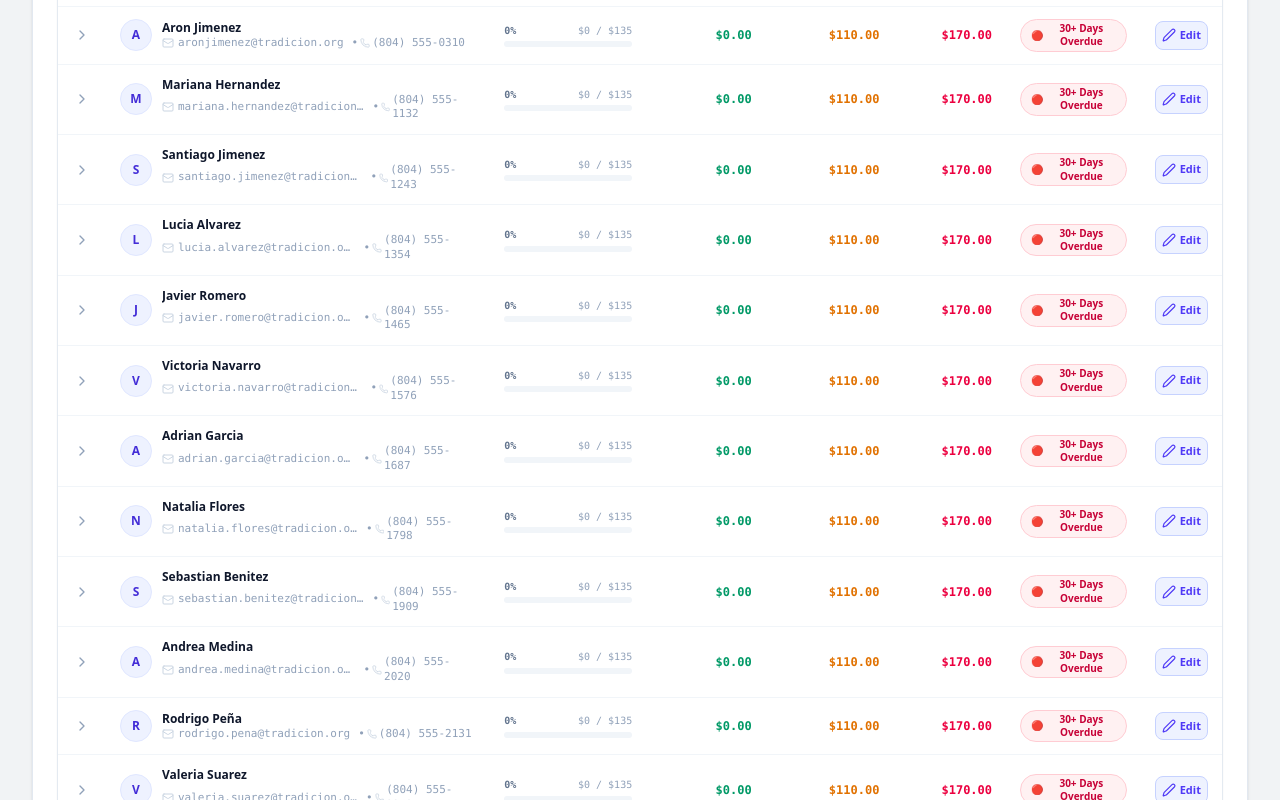
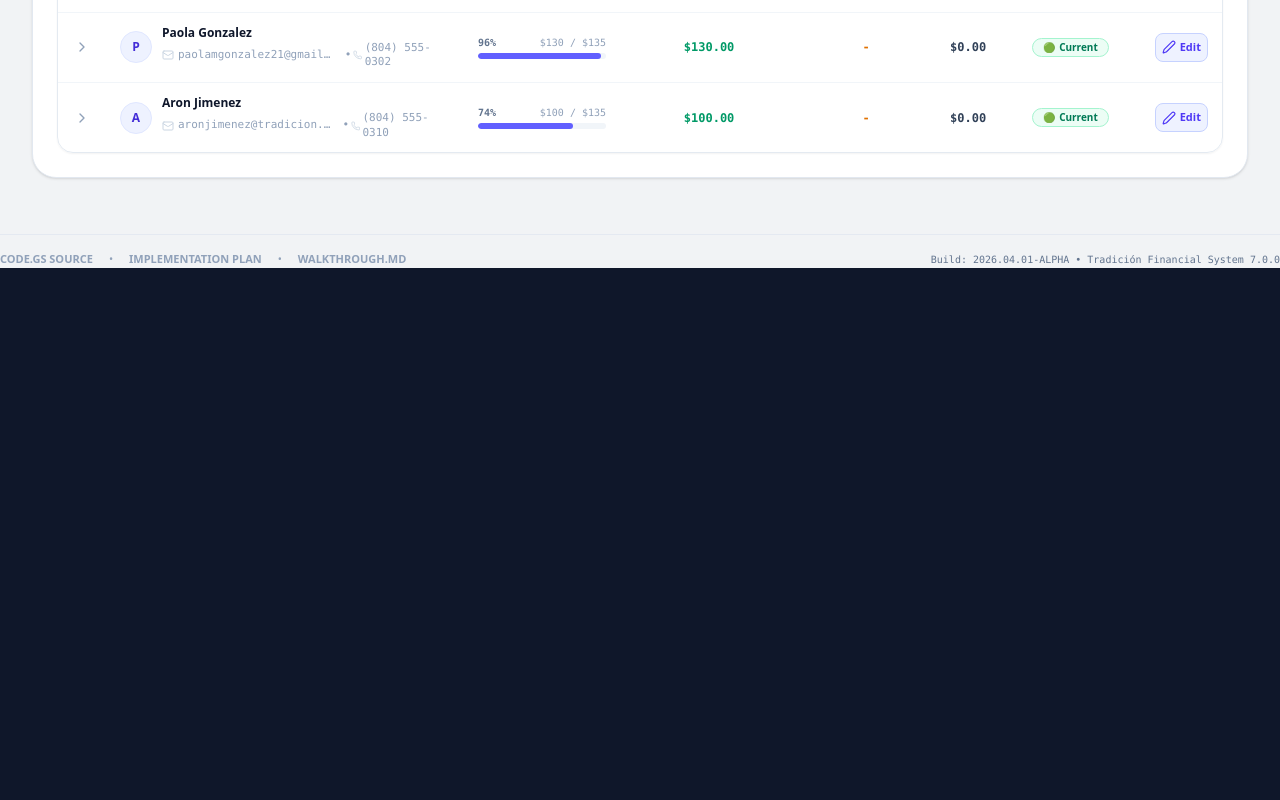
Before and after one commit to salsaguy-debug/2-Monthly-Dues, a React (Vite) app: page / in a window 1280 px wide. Shown: the part 820-1620 px from the top of the page. After the commit the page ends 1088 px from the top, so only its background shows below. Built offline with nearby package versions, Linux system fonts and the light colour scheme; no server answers.

Commit message:
fix: purge all mock test dancers and retain only real active Tradición performers

```diff
--- a/src/App.tsx
+++ b/src/App.tsx
@@ -46,7 +46,9 @@ export default function App() {
       }
       const saved = localStorage.getItem('tradicion_payments');
       if (saved) {
-        return JSON.parse(saved);
+        const parsed: PaymentRecord[] = JSON.parse(saved);
+        const cleaned = parsed.filter(p => !p.email.endsWith('@tradicion.org') || p.email === 'aronjimenez@tradicion.org');
+        if (cleaned.length > 0) return cleaned;
       }
       return INITIAL_PAYMENTS;
     } catch {
@@ -61,7 +63,9 @@ export default function App() {
       }
       const saved = localStorage.getItem('tradicion_roster');
       if (saved) {
-        return JSON.parse(saved);
+        const parsed: RawPerformer[] = JSON.parse(saved);
+        const cleaned = parsed.filter(p => !p.email.endsWith('@tradicion.org') || p.email === 'aronjimenez@tradicion.org');
+        if (cleaned.length > 0) return cleaned;
       }
       return MASTER_ROSTER;
     } catch {
--- a/src/data/defaultData.ts
+++ b/src/data/defaultData.ts
@@ -23,7 +23,7 @@ export interface RawPerformer {
 }
 
 export const MASTER_ROSTER: RawPerformer[] = [
-  // Active Performers & Real Roster Accounts
+  // Active Performers (Real Tradición Dance Co. Roster)
   { email: 'meybollmg@gmail.com', name: 'Meyboll Menard', phone: '(804) 555-0301' },
   { email: 'paolamgonzalez21@gmail.com', name: 'Paola Gonzalez', phone: '(804) 555-0302' },
   { email: 'luismariofebres@gmail.com', name: 'Luis Febres', phone: '(804) 555-0303' },
@@ -34,209 +34,144 @@ export const MASTER_ROSTER: RawPerformer[] = [
   { email: 'miranda.magdiel@gmail.com', name: 'Magdiel Sampson', phone: '(804) 555-0308' },
   { email: 'nohelytradiciones@gmal.com', name: 'Nohely Gonzales', phone: '(804) 555-0309' },
   { email: 'aronjimenez@tradicion.org', name: 'Aron Jimenez', phone: '(804) 555-0310' },
-
-  // Demo Roster Dancers
-  { email: 'mateo.silva@tradicion.org', name: 'Mateo Silva', phone: '(804) 555-0142' },
-  { email: 'sofia.reyes@tradicion.org', name: 'Sofia Reyes', phone: '(804) 555-0189' },
-  { email: 'carlos.mendoza@tradicion.org', name: 'Carlos Mendoza', phone: '(804) 555-0211' },
-  { email: 'elena.gomez@tradicion.org', name: 'Elena Gomez', phone: '(804) 555-0344' },
-  { email: 'lucas.morales@tradicion.org', name: 'Lucas Morales', phone: '(804) 555-0455' },
-  { email: 'isabella.torres@tradicion.org', name: 'Isabella Torres', phone: '(804) 555-0566' },
-  { email: 'alejandro.castro@tradicion.org', name: 'Alejandro Castro', phone: '(804) 555-0677' },
-  { email: 'valentina.diaz@tradicion.org', name: 'Valentina Diaz', phone: '(804) 555-0788' },
-  { email: 'diego.ortiz@tradicion.org', name: 'Diego Ortiz', phone: '(804) 555-0899' },
-  { email: 'camila.ruiz@tradicion.org', name: 'Camila Ruiz', phone: '(804) 555-0910' },
-  { email: 'gabriel.vargas@tradicion.org', name: 'Gabriel Vargas', phone: '(804) 555-1021' },
-  { email: 'mariana.hernandez@tradicion.org', name: 'Mariana Hernandez', phone: '(804) 555-1132' },
-  { email: 'santiago.jimenez@tradicion.org', name: 'Santiago Jimenez', phone: '(804) 555-1243' },
-  { email: 'lucia.alvarez@tradicion.org', name: 'Lucia Alvarez', phone: '(804) 555-1354' },
-  { email: 'javier.romero@tradicion.org', name: 'Javier Romero', phone: '(804) 555-1465' },
-  { email: 'victoria.navarro@tradicion.org', name: 'Victoria Navarro', phone: '(804) 555-1576' },
-  { email: 'adrian.garcia@tradicion.org', name: 'Adrian Garcia', phone: '(804) 555-1687' },
-  { email: 'natalia.flores@tradicion.org', name: 'Natalia Flores', phone: '(804) 555-1798' },
-  { email: 'sebastian.benitez@tradicion.org', name: 'Sebastian Benitez', phone: '(804) 555-1909' },
-  { email: 'andrea.medina@tradicion.org', name: 'Andrea Medina', phone: '(804) 555-2020' },
-  { email: 'rodrigo.pena@tradicion.org', name: 'Rodrigo Peña', phone: '(804) 555-2131' },
-  { email: 'valeria.suarez@tradicion.org', name: 'Valeria Suarez', phone: '(804) 555-2242' },
 ];
 
 export const INITIAL_PAYMENTS: PaymentRecord[] = [
   {
-    id: 'PAY-2026-001',
-    email: 'mateo.silva@tradicion.org',
-    payerName: 'Mateo Silva',
-    subject: 'You received $60.00 from Mateo Silva',
+    id: 'PAY-REAL-001',
+    email: 'meybollmg@gmail.com',
+    payerName: 'Meyboll Menard',
+    subject: 'Meyboll Menard paid you $15.00',
     from: 'venmo@venmo.com',
-    date: '2026-04-02',
-    amount: 60.0,
-    transactionRef: 'VN-8849201',
+    date: '2026-08-03',
+    amount: 15.0,
+    transactionRef: 'VN-MEY-891',
     paymentMethod: 'Venmo',
     matchStatus: 'Linked',
-    notes: 'Covered Apr, May, Jun, Jul Dues'
+    notes: 'August Monthly Dues'
   },
   {
-    id: 'PAY-2026-002',
-    email: 'sofia.reyes@tradicion.org',
-    payerName: 'Sofia Reyes',
-    subject: 'Sofia Reyes sent you $30.00',
-    from: 'cash@square.com',
-    date: '2026-04-04',
-    amount: 30.0,
-    transactionRef: 'CA-993012',
-    paymentMethod: 'Cash App',
+    id: 'PAY-REAL-002',
+    email: 'paolamgonzalez21@gmail.com',
+    payerName: 'Paola Gonzalez',
+    subject: 'Paola Gonzalez paid you $110.00',
+    from: 'venmo@venmo.com',
+    date: '2026-07-30',
+    amount: 110.0,
+    transactionRef: 'VN-PAO-106',
+    paymentMethod: 'Venmo',
     matchStatus: 'Linked',
-    notes: 'Apr & May Dues'
+    notes: 'Dues + Carryover Payment'
   },
   {
-    id: 'PAY-2026-003',
-    email: 'carlos.mendoza@tradicion.org',
-    payerName: 'Carlos Mendoza',
-    subject: 'Direct Deposit: Salsa Richmond $45.00',
-    from: 'billing@salsarichmond.com',
-    date: '2026-04-05',
-    amount: 45.0,
-    transactionRef: 'SR-10293',
-    paymentMethod: 'Direct / Salsa Richmond',
-    matchStatus: 'Linked',
-    notes: 'Dues Apr-Jun'
-  },
-  {
-    id: 'PAY-2026-004',
-    email: 'elena.gomez@tradicion.org',
-    payerName: 'Elena Gomez',
-    subject: 'Cash Dues Received',
-    from: 'treasurer@tradicion.org',
-    date: '2026-05-02',
-    amount: 30.0,
-    transactionRef: 'MS-2026-01',
-    paymentMethod: 'Manual / Cash',
-    matchStatus: 'Linked',
-    notes: 'Handed to treasurer at rehearsal'
-  },
-  {
-    id: 'PAY-2026-005',
-    email: 'lucas.morales@tradicion.org',
-    payerName: 'Lucas Morales',
-    subject: 'Venmo Payment $15.00',
+    id: 'PAY-REAL-003',
+    email: 'paolamgonzalez21@gmail.com',
+    payerName: 'Paola Gonzalez',
+    subject: 'Paola Gonzalez paid you $20.00',
     from: 'venmo@venmo.com',
-    date: '2026-04-06',
-    amount: 15.0,
-    transactionRef: 'VN-901238',
+    date: '2026-07-30',
+    amount: 20.0,
+    transactionRef: 'VN-PAO-629',
     paymentMethod: 'Venmo',
     matchStatus: 'Linked'
   },
   {
-    id: 'PAY-2026-006',
-    email: 'isabella.torres@tradicion.org',
-    payerName: 'Bella Torres',
-    subject: 'Payment received $15.00',
-    from: 'cash@square.com',
-    date: '2026-05-18',
+    id: 'PAY-REAL-004',
+    email: 'luismariofebres@gmail.com',
+    payerName: 'Luis Febres',
+    subject: 'Luis Febres paid you $15.00',
+    from: 'venmo@venmo.com',
+    date: '2026-08-08',
     amount: 15.0,
-    transactionRef: 'CA-100293',
-    paymentMethod: 'Cash App',
-    matchStatus: 'Review Needed',
-    notes: 'Payer name differs slightly from roster (Bella Torres)'
+    transactionRef: 'VN-LUI-769',
+    paymentMethod: 'Venmo',
+    matchStatus: 'Linked',
+    notes: 'August Dues'
   },
   {
-    id: 'PAY-2026-007',
-    email: 'unknown.payer@gmail.com',
-    payerName: 'John Doe',
-    subject: 'Payment $15.00',
+    id: 'PAY-REAL-005',
+    email: 'dhsampso@gmail.com',
+    payerName: 'Douglas Sampson',
+    subject: 'Douglas Sampson paid you $30.00',
     from: 'venmo@venmo.com',
-    date: '2026-06-01',
-    amount: 15.0,
-    transactionRef: 'VN-339201',
+    date: '2026-08-05',
+    amount: 30.0,
+    transactionRef: 'VN-DOU-758',
     paymentMethod: 'Venmo',
-    matchStatus: 'Unresolved',
-    notes: 'Email not found in master roster. Manual assignment needed.'
+    matchStatus: 'Linked',
+    notes: 'July & August Dues'
   },
   {
-    id: 'PAY-2026-008',
-    email: 'alejandro.castro@tradicion.org',
-    payerName: 'Alejandro Castro',
-    subject: 'You received $45.00 from Alejandro Castro',
+    id: 'PAY-REAL-006',
+    email: 'darienl140@gmail.com',
+    payerName: 'Darien L Rodriguez Rios',
+    subject: 'Payment from Darien L Rodriguez Rios $30.00',
+    from: 'billing@salsarichmond.com',
+    date: '2026-08-03',
+    amount: 30.0,
+    transactionRef: 'SR-DAR-948',
+    paymentMethod: 'Direct / Salsa Richmond',
+    matchStatus: 'Linked'
+  },
+  {
+    id: 'PAY-REAL-007',
+    email: 'ednatradicion@gmail.com',
+    payerName: 'Edna Mayen',
+    subject: 'Payment from Edna Mayen $15.00',
+    from: 'billing@salsarichmond.com',
+    date: '2026-07-01',
+    amount: 15.0,
+    transactionRef: 'SR-EDN-876',
+    paymentMethod: 'Direct / Salsa Richmond',
+    matchStatus: 'Linked'
+  },
+  {
+    id: 'PAY-REAL-008',
+    email: 'jleemiranda531@gmail.com',
+    payerName: 'Josey Miranda',
+    subject: 'Payment from Josey Miranda $45.00',
+    from: 'billing@salsarichmond.com',
+    date: '2026-06-06',
+    amount: 45.0,
+    transactionRef: 'SR-JOS-913',
+    paymentMethod: 'Direct / Salsa Richmond',
+    matchStatus: 'Linked'
+  },
+  {
+    id: 'PAY-REAL-009',
+    email: 'miranda.magdiel@gmail.com',
+    payerName: 'Magdiel Sampson',
+    subject: 'Payment from Magdiel Sampson $15.00',
+    from: 'billing@salsarichmond.com',
+    date: '2026-06-04',
+    amount: 15.0,
+    transactionRef: 'SR-MAG-337',
+    paymentMethod: 'Direct / Salsa Richmond',
+    matchStatus: 'Linked'
+  },
+  {
+    id: 'PAY-REAL-010',
+    email: 'nohelytradiciones@gmal.com',
+    payerName: 'Nohely Gonzales',
+    subject: 'Nohely Gonzales paid you $15.00',
     from: 'venmo@venmo.com',
-    date: '2026-04-03',
-    amount: 45.0,
-    transactionRef: 'VN-448102',
+    date: '2026-07-28',
+    amount: 15.0,
+    transactionRef: 'VN-NOH-215',
     paymentMethod: 'Venmo',
     matchStatus: 'Linked'
   },
   {
-    id: 'PAY-2026-009',
-    email: 'valentina.diaz@tradicion.org',
-    payerName: 'Valentina Diaz',
-    subject: 'Salsa Richmond Direct $30.00',
-    from: 'billing@salsarichmond.com',
-    date: '2026-05-04',
-    amount: 30.0,
-    transactionRef: 'SR-11029',
-    paymentMethod: 'Direct / Salsa Richmond',
-    matchStatus: 'Linked'
-  },
-  {
-    id: 'PAY-2026-010',
-    email: 'diego.ortiz@tradicion.org',
-    payerName: 'Diego Ortiz',
-    subject: 'Cash payment $15.00',
-    from: 'treasurer@tradicion.org',
-    date: '2026-04-10',
-    amount: 15.0,
-    transactionRef: 'MS-2026-02',
-    paymentMethod: 'Manual / Cash',
-    matchStatus: 'Linked'
-  },
-  {
-    id: 'PAY-2026-011',
-    email: 'camila.ruiz@tradicion.org',
-    payerName: 'Camila Ruiz',
-    subject: 'Camila Ruiz sent $60.00',
-    from: 'cash@square.com',
-    date: '2026-04-01',
-    amount: 60.0,
-    transactionRef: 'CA-201938',
-    paymentMethod: 'Cash App',
-    matchStatus: 'Linked',
-    notes: 'Paid ahead for 4 months'
-  },
-  {
-    id: 'PAY-2026-012',
-    email: 'gabriel.vargas@tradicion.org',
-    payerName: 'Gabe Vargas',
-    subject: 'Venmo $15.00',
+    id: 'PAY-REAL-011',
+    email: 'aronjimenez@tradicion.org',
+    payerName: 'Aron Jimenez',
+    subject: 'Aron Jimenez paid you $100.00',
     from: 'venmo@venmo.com',
-    date: '2026-07-02',
-    amount: 15.0,
-    transactionRef: 'VN-992102',
+    date: '2026-07-09',
+    amount: 100.0,
+    transactionRef: 'VN-ARO-463',
     paymentMethod: 'Venmo',
     matchStatus: 'Linked'
-  },
-  {
-    id: 'PAY-2026-013',
-    email: 'gabriel.vargas@tradicion.org',
-    payerName: 'Gabriel Vargas',
-    subject: 'Zelle transfer $45.00 from Gabriel Vargas',
-    from: 'notify@zellepay.com',
-    date: '2026-04-02',
-    amount: 45.0,
-    transactionRef: 'ZL-773910',
-    paymentMethod: 'Zelle',
-    matchStatus: 'Linked',
-    notes: 'Zelle payment for Apr-Jun dues'
-  },
-  {
-    id: 'PAY-2026-014',
-    email: 'valentina.diaz@tradicion.org',
-    payerName: 'Valentina Diaz',
-    subject: 'Salsa Richmond Direct Payment $15.00',
-    from: 'billing@salsarichmond.com',
-    date: '2026-05-15',
-    amount: 15.0,
-    transactionRef: 'REF-GAS-279048',
-    paymentMethod: 'Direct / Salsa Richmond',
-    matchStatus: 'Linked',
-    notes: 'Parsed via Gmail API Intake Engine $15 payment'
   }
 ];
 
```
